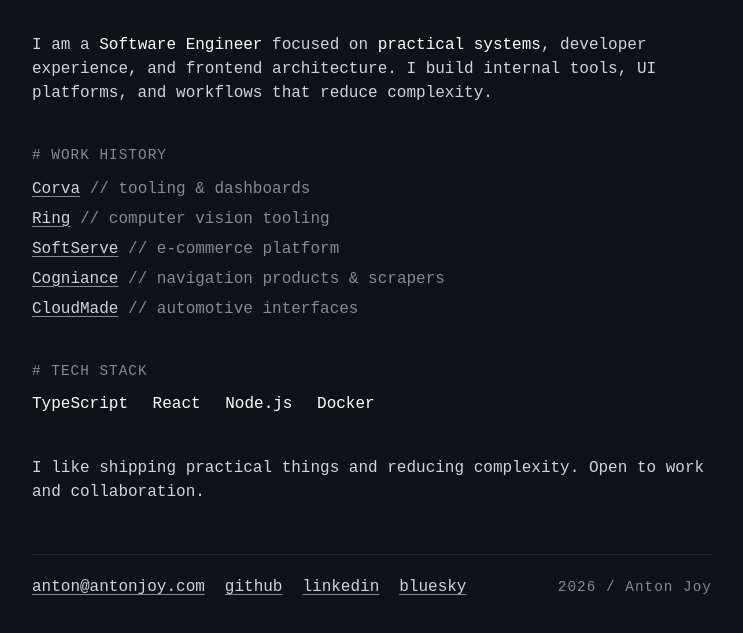
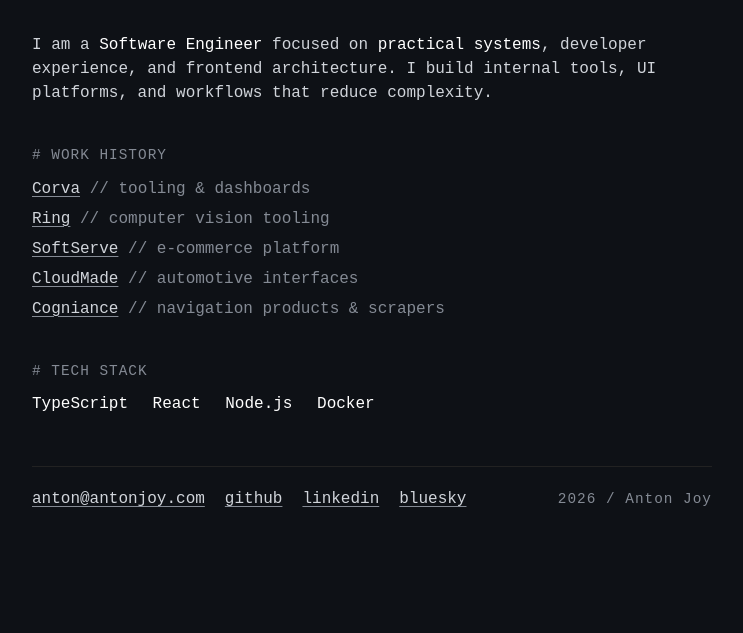
Before and after one commit to aj8k/antonjoy.com, a website: page public/index.html in a window 1280 px wide. Shown: the part 103-736 px from the top of the page, without its empty margins (268-1011 px from the left). Drawn offline with Linux system fonts and the light colour scheme.

Commit message:
Updated description a bit

```diff
--- a/public/index.html
+++ b/public/index.html
@@ -225,12 +225,7 @@
         >
         <span>// e-commerce platform</span>
       </div>
-      <div class="list-item">
-        <a href="https://star.global" target="_blank" rel="noopener noreferrer"
-          >Cogniance</a
-        >
-        <span>// navigation products & scrapers</span>
-      </div>
+
       <div class="list-item">
         <a
           href="https://wiki.openstreetmap.org/wiki/CloudMade"
@@ -240,14 +235,15 @@
         >
         <span>// automotive interfaces</span>
       </div>
+      <div class="list-item">
+        <a href="https://star.global" target="_blank" rel="noopener noreferrer"
+          >Cogniance</a
+        >
+        <span>// navigation products & scrapers</span>
+      </div>
 
       <h2># Tech Stack</h2>
       <div class="stack-line">TypeScript React Node.js Docker</div>
-
-      <p style="margin-top: 40px">
-        I like shipping practical things and reducing complexity. Open to work
-        and collaboration.
-      </p>
     </main>
 
     <footer class="links">
```
